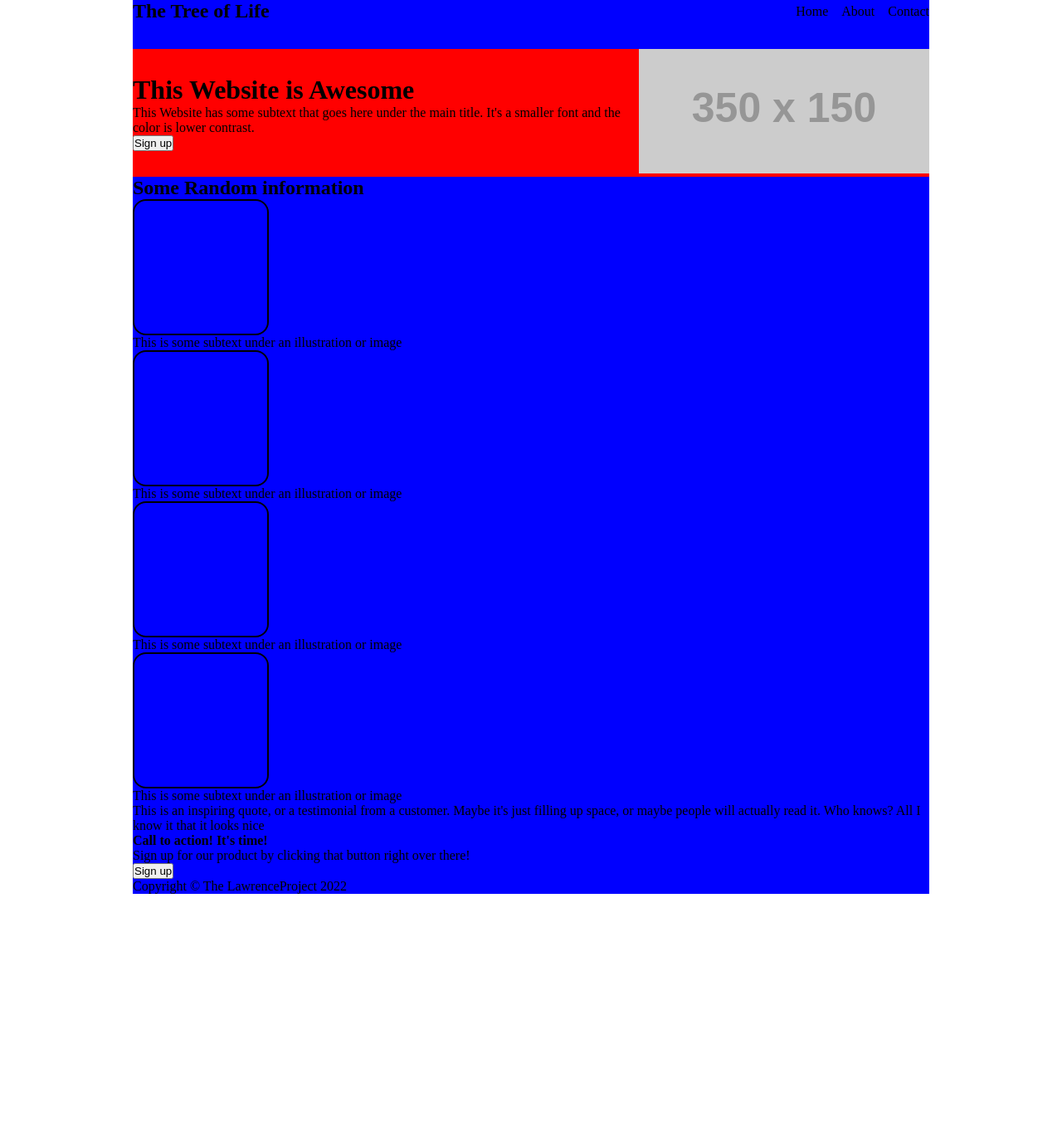
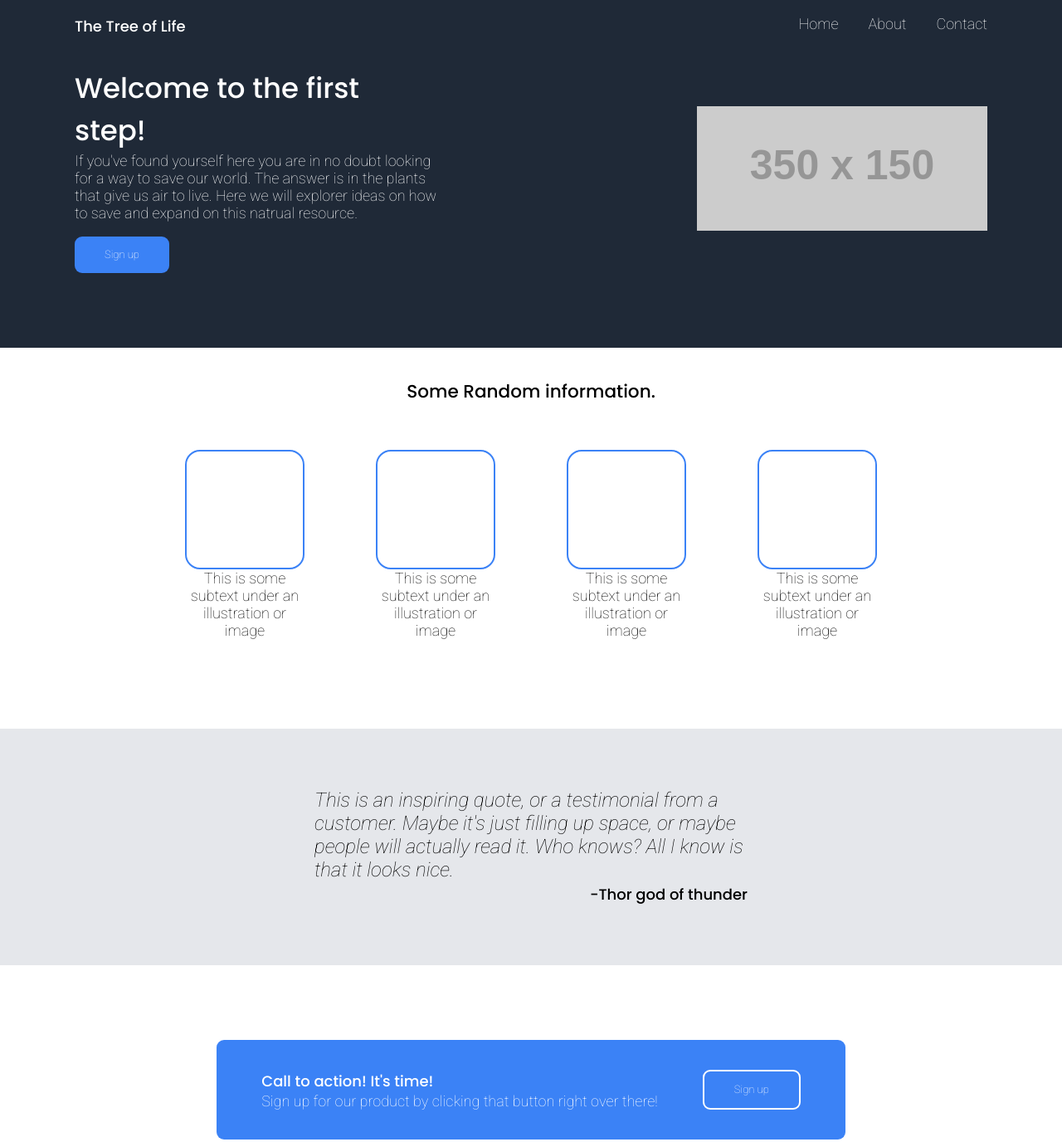
Before and after one commit to quomy101/landingPage, a plain HTML site: page index.html in a window 1280 px wide. Shown: the top 1376 px of the page at 83% size. Before the commit the page ends 1077 px from the top, so only its background shows below. Drawn offline with Linux system fonts and the light colour scheme; placeholder pictures from the web are drawn by us.

Commit message:
completed assignment

```diff
--- a/index.html
+++ b/index.html
@@ -16,13 +16,14 @@
             <li><a href="#">Contact</a></li>
           </ul>
         </div>
-      </div>
         <div class="site-title">
           <div class="site-title-textarea">
-          <h1>This Website is Awesome</h1>
+            <h1>Welcome to the first step!</h1>
             <p>
-            This Website has some subtext that goes here under the main title.
-            It's a smaller font and the color is lower contrast.
+              If you've found yourself here you are in no doubt looking for a
+              way to save our world. The answer is in the plants that give us
+              air to live. Here we will explorer ideas on how to save and expand
+              on this natrual resource.
             </p>
             <button>Sign up</button>
           </div>
@@ -30,8 +31,9 @@
             <img src="https://via.placeholder.com/350x150" alt="" />
           </div>
         </div>
+      </div>
       <div class="site-center-piece">
-        <h2>Some Random information</h2>
+        <h2>Some Random information.</h2>
         <div class="card-holder">
           <div class="card">
             <div class="img"></div>
@@ -55,11 +57,15 @@
         <p>
           This is an inspiring quote, or a testimonial from a customer. Maybe
           it's just filling up space, or maybe people will actually read it. Who
-          knows? All I know it that it looks nice
+          knows? All I know is that it looks nice.
         </p>
+        <div class="by">
+          <p><strong id="quote-by">-Thor god of thunder</strong></p>
+        </div>
       </div>
       <div class="call-to-action">
-        <div class="alter-area">
+        <div class="alert-area">
+          <div class="alert-text-area">
             <p><strong>Call to action! It's time!</strong></p>
             <p>
               Sign up for our product by clicking that button right over there!
@@ -67,6 +73,7 @@
           </div>
           <button>Sign up</button>
         </div>
+      </div>
       <div class="footer">
         <p>Copyright &copy; The LawrenceProject 2022</p>
       </div>
--- a/styles/style.css
+++ b/styles/style.css
@@ -1,49 +1,180 @@
 /* Clearing the basic css */
+@import url("https://fonts.googleapis.com/css2?family=Roboto:wght@100&display=swap");
+@import url("https://fonts.googleapis.com/css2?family=Poppins:wght@500&display=swap");
+@import url("https://fonts.googleapis.com/css2?family=Roboto:ital,wght@1,100&display=swap");
 * {
   margin: 0;
   padding: 0;
   box-sizing: border-box;
+  font-family: "Roboto", sans-serif;
+  font-weight: 100;
+  font-size: large;
 }
 
-/* top area  */
-.main-page-container {
-  margin: 0 10rem;
-  background-color: blue;
+/* header area */
+
+.header-area {
+  background-color: #1f2937;
+  padding-bottom: 5rem;
+  color: white;
+  display: flex;
+  justify-content: space-between;
+  flex-direction: column;
 }
-
+.header-container h2 {
+  font-family: "Poppins", sans-serif;
+}
 .header-container {
   display: flex;
   justify-content: space-between;
-  flex-direction: row;
+  margin-left: 5rem;
+  margin-right: 5rem;
+  margin-top: 1rem;
   margin-bottom: 2rem;
 }
-.header-area ul {
+
+.header-container ul {
   display: flex;
-  flex-direction: row;
+  list-style: none;
+}
+.header-area li a {
+  color: white;
   text-decoration: none;
-  list-style: none;
+  margin-left: 2rem;
+}
+
+.site-center-piece {
+  margin: 0 10rem;
+}
+
+.site-center-piece h2 {
+  margin-top: 2rem;
+  font-family: "Poppins", sans-serif;
+  font-size: larger;
+  text-align: center;
+}
+
+/* site-title */
+.site-title h1 {
+  font-size: 34px;
+  font-family: "Poppins", sans-serif;
+  max-width: 80%;
+}
+.site-title {
+  display: flex;
+  align-items: center;
+  justify-content: space-between;
+  margin-left: 5rem;
+  margin-right: 5rem;
+}
+.site-title-textarea {
+  width: 25rem;
+  margin-right: 2rem;
+}
+.site-title-textarea button {
+  margin-top: 1rem;
+  color: white;
+  border-radius: 0.5rem;
+  background-color: #3b82f6;
+  text-decoration: none;
+  border: none;
+  padding: 0.8rem 2rem;
+  font-size: small;
+}
+
+.card-holder {
+  display: flex;
+  justify-content: space-between;
+  align-items: center;
+  padding-bottom: 6rem;
+  padding-top: 3rem;
+  /* background-color: red; */
+  width: 100%;
+}
+.card {
+  display: flex;
+  flex-direction: column;
   align-items: center;
 }
-
-.header-area li a {
-  margin-left: 1rem;
-  text-decoration: none;
-  color: black;
+.card p {
+  text-align: center;
+  align-content: center;
+  width: 65%;
 }
 
 .img {
-  padding: 5rem;
-  width: 5px;
-  height: 5px;
-  border: black 2px solid;
+  border: #3b82f6 2px solid;
+  width: 8rem;
   border-radius: 1rem;
+  height: 8rem;
 }
 
-/* title area */
+/* quote area */
+.quote {
+  background-color: #e5e7eb;
+  padding: 4rem 0;
+  display: flex;
+  flex-direction: column;
+  align-items: center;
+}
+.quote p {
+  width: 29rem;
+  font-style: italic;
+  font-size: x-large;
+}
+.by {
+  display: flex;
+  text-align: end;
+}
 
-.site-title {
-  background-color: red;
+#quote-by {
+  font-style: normal;
+  font-family: "Poppins", sans-serif;
+  font-size: xx-smaller;
+}
+
+/* call to action area */
+.call-to-action {
+  margin: 5rem 0;
   display: flex;
-  align-items: center;
+  justify-content: center;
   flex-direction: row;
 }
+.alert-area {
+  background-color: #3b82f6;
+  padding: 2rem 3rem;
+  display: flex;
+  border-radius: 0.5rem;
+  color: white;
+}
+.alert-area button {
+  margin-left: 3rem;
+  color: white;
+  border-radius: 0.5rem;
+  background-color: #3b82f6;
+  text-decoration: none;
+  border: none;
+  border: solid white 2px;
+  padding: 0 2rem;
+  font-size: small;
+}
+
+strong {
+  font-family: "Poppins", sans-serif;
+}
+/* footer */
+.footer {
+  background-color: #1f2937;
+  padding: 2rem 0;
+  color: white;
+  display: flex;
+  justify-content: center;
+}
+.footer p {
+  font-size: small;
+}
+button:hover {
+  cursor: pointer;
+  color: black;
+  background-color: #d1e2ff;
+}
```
Lines whose indentation alone changed are shown as unchanged.
